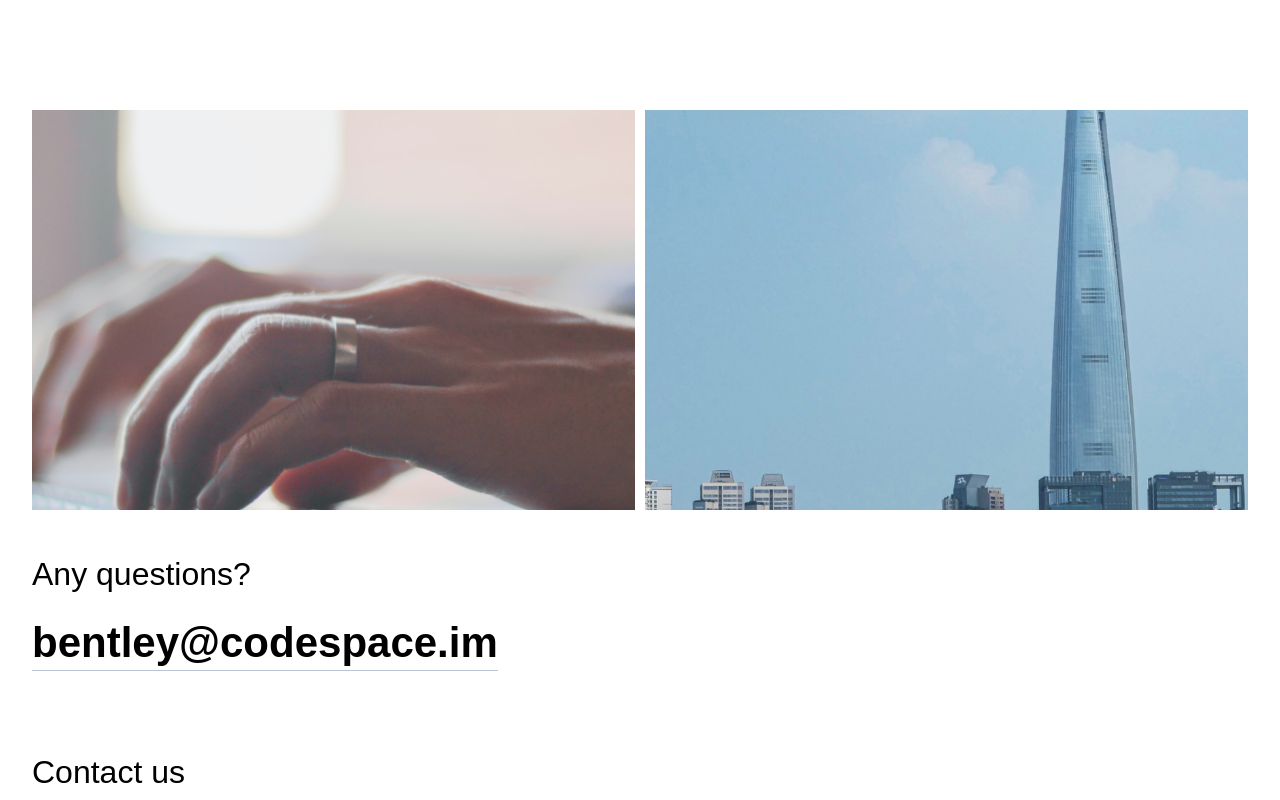
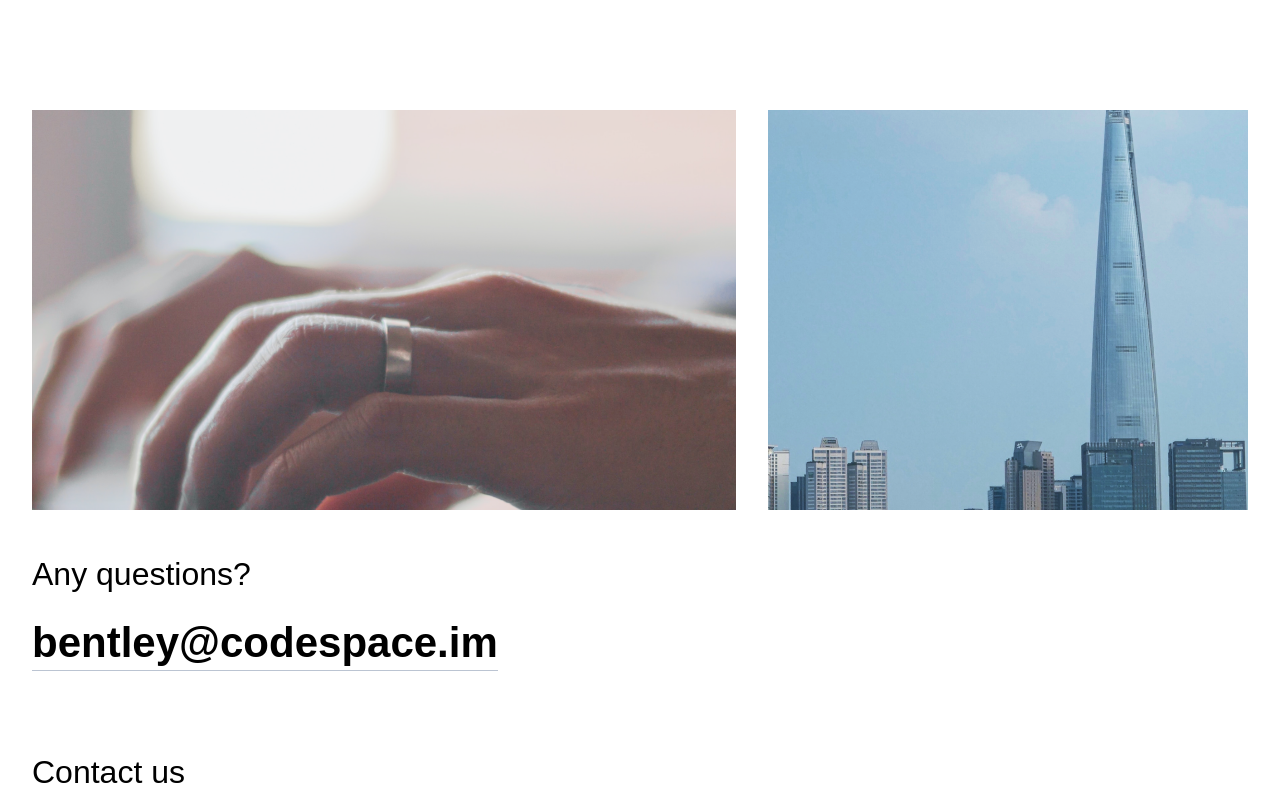
Before and after one commit to seonghojung/codespace_renewal, a Next.js app: page /en/contact in a window 1280 px wide. Shown: the top 800 px of the page. Built offline with nearby package versions, Linux system fonts and the light colour scheme; a web font is replaced by a local one.

Commit message:
Update BannerSection.tsx

```diff
--- a/app/[locale]/contact/BannerSection.tsx
+++ b/app/[locale]/contact/BannerSection.tsx
@@ -6,6 +6,7 @@ import secondImg from "../../../public/images/contact/second_image@768.png";
 import Image from "next/image";
 const SectionWrap = styled.section`
   display: flex;
+  justify-content: space-between;
   width: 100%;
   @media (min-width: 768px) {
     width: 95%;
@@ -15,25 +16,25 @@ const SectionWrap = styled.section`
 `;
 
 const FirstImg = styled(Image)`
-  width: 100%;
+  width: 57.8666666%;
   height: 100%;
   aspect-ratio: 0.896694214876033;
   display: block;
   object-fit: cover;
   margin-right: 10px;
-  max-height: 242px;
+  max-height: 400px;
   @media (min-width: 768px) {
     max-height: 400px;
   }
 `;
 
 const SecondImg = styled(Image)`
-  width: 100%;
+  width: 39.4666666%;
   height: 100%;
   aspect-ratio: 0.611570247933884;
   display: block;
   object-fit: cover;
-  max-height: 242px;
+  max-height: 400px;
   @media (min-width: 768px) {
     max-height: 400px;
   }
```
